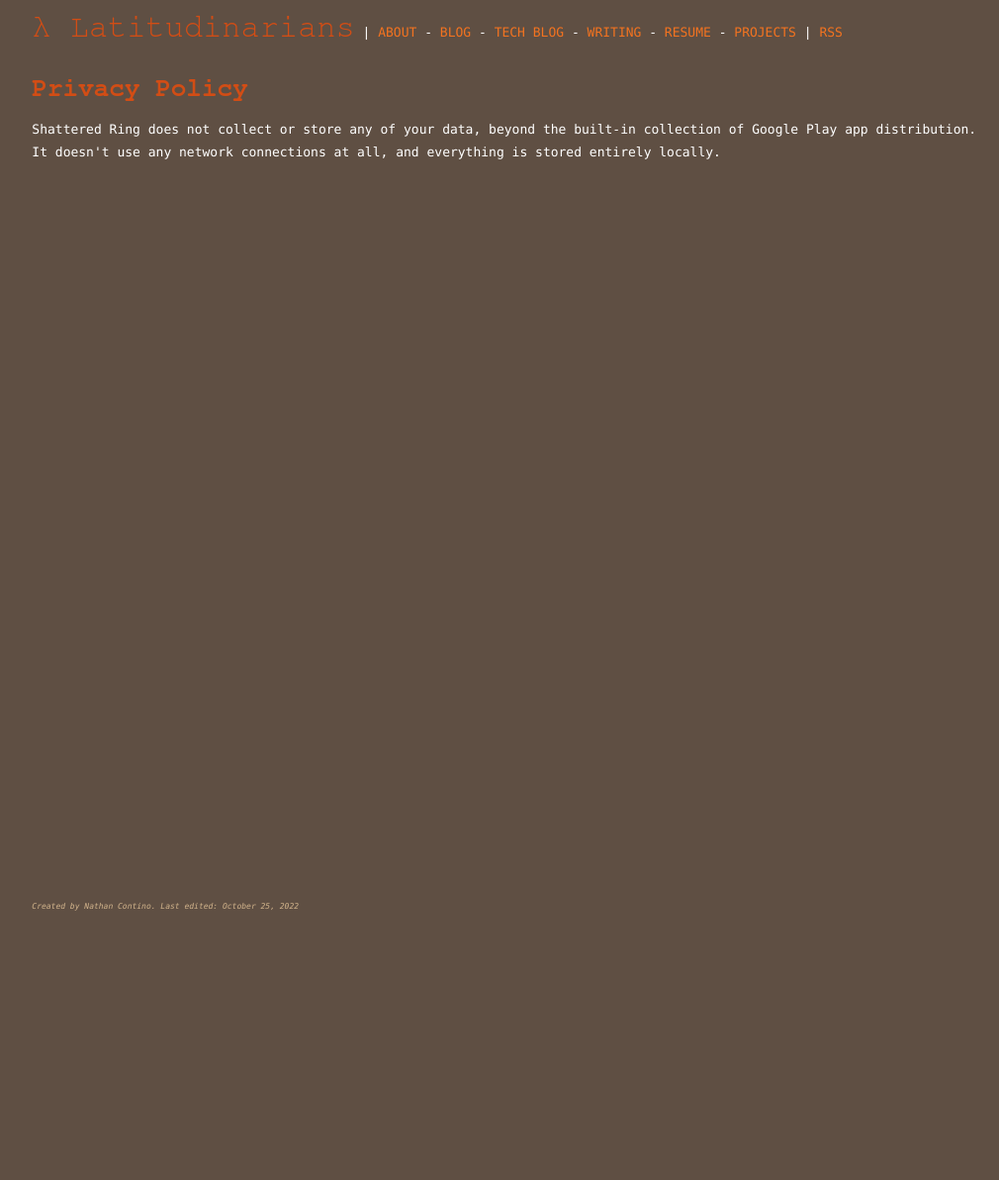
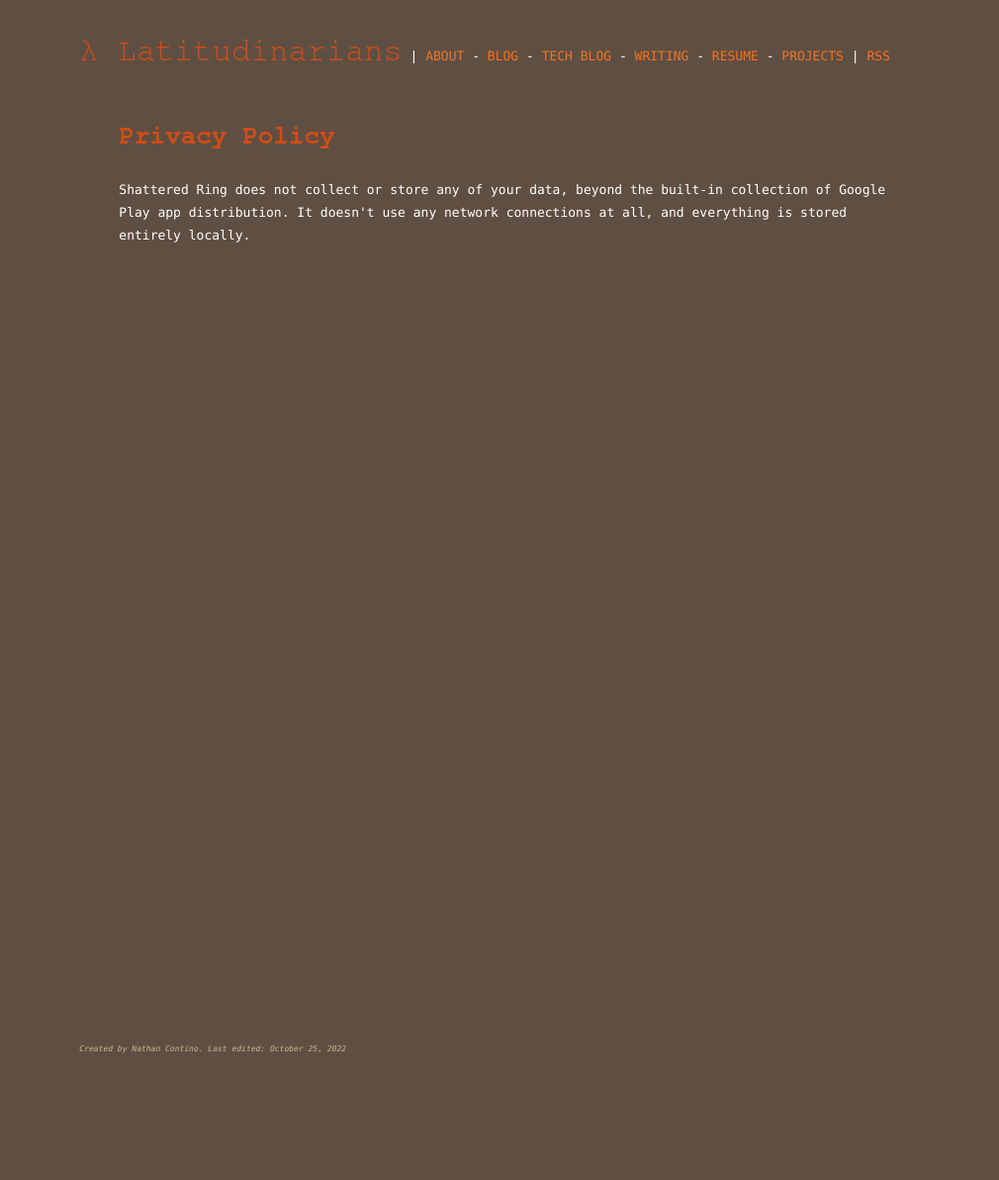
Before and after one commit to nathan-contino/nathan-contino.github.io, a Jekyll site: the page built from privacy-policy.md, in a window 1280 px wide. Shown: the whole page at 99% size, without its empty margins (113-1123 px from the left). Built offline with Jekyll 4.4.1, drawn with Linux system fonts in a browser that asks for light colours; before the commit the page ends 1008 px from its top, so only the background shows below that.

Commit message:
limit content column width

```diff
--- a/_stylesheets/lite.css
+++ b/_stylesheets/lite.css
@@ -154,10 +154,17 @@ biglambda {
     font-weight: lighter;
 }
 
+.content {
+  display: flex;
+}
+
 .container {
-  max-width:  60rem;
   margin:  0 auto;
   padding-top: 1rem;
+  flex-direction: column;
+  padding: 40px;
+  max-width: 864px;
+  min-height: 100vh;
 }
 
 h1 {
--- a/index.html
+++ b/index.html
@@ -13,7 +13,7 @@ title: Lambda Latitudinarians by Nathan Contino
   </td>
   <td width="50%" valign="top">
 
-  <div style="padding-right:20%; font-size:1em">
+  <div style="padding-right:20%;">
       <br>
     I'm Nathan Contino.<br>
     Documentarian.<br>
```
